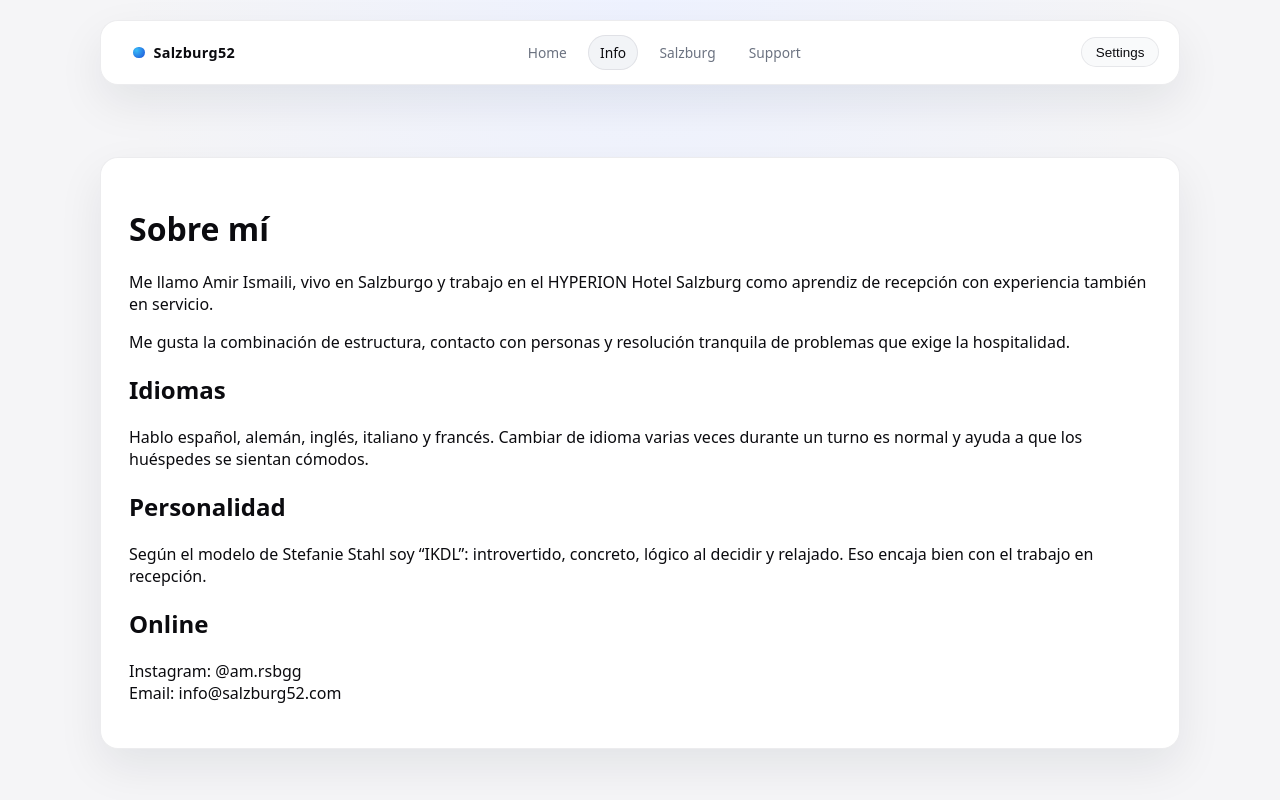
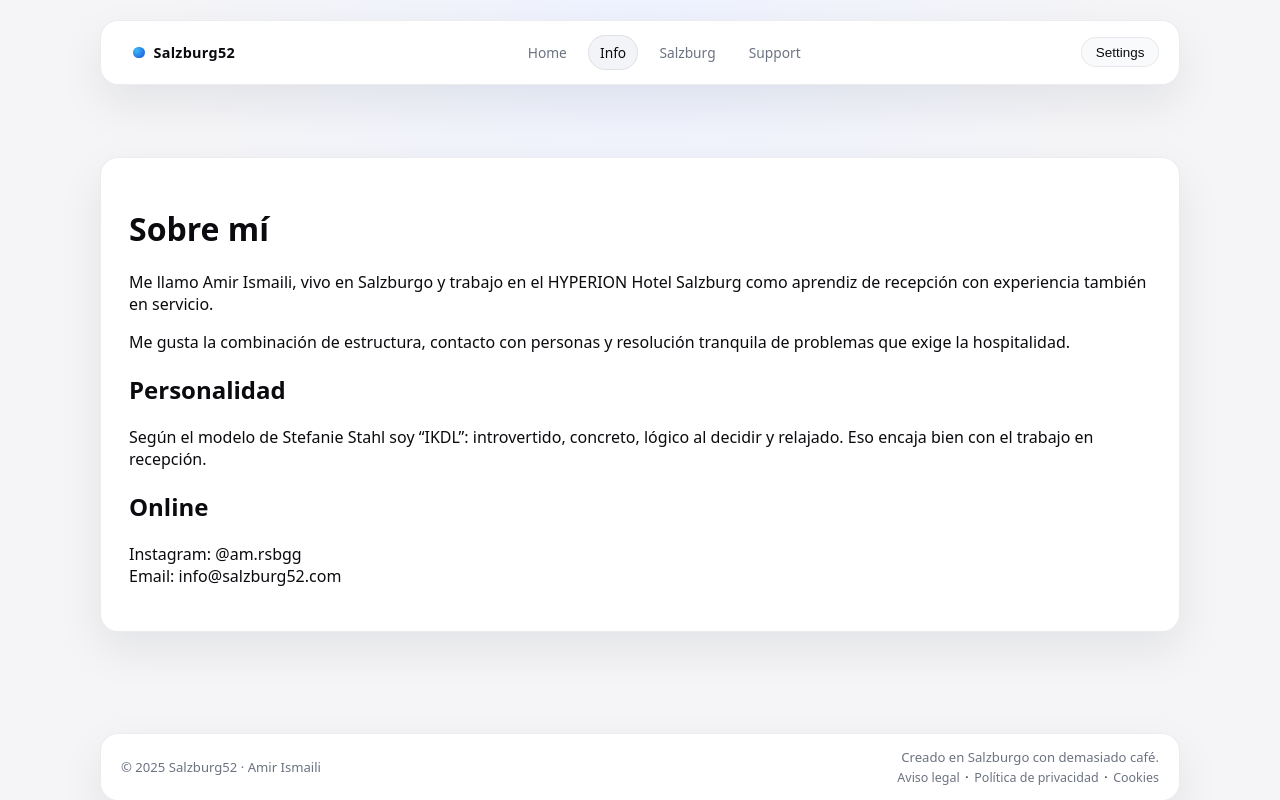
Before and after one commit to luv2loot/salzburg52, a Next.js app: page /es/info in a window 1280 px wide. Shown: the top 800 px of the page. Built offline with nearby package versions, Linux system fonts and the light colour scheme.

Commit message:
Update page.js

```diff
--- a/app/es/info/page.js
+++ b/app/es/info/page.js
@@ -20,13 +20,6 @@ export default function EsInfoPage() {
           <p>
             Me gusta la combinación de estructura, contacto con personas y
             resolución tranquila de problemas que exige la hospitalidad.
-          </p>
-
-          <h2>Idiomas</h2>
-          <p>
-            Hablo español, alemán, inglés, italiano y francés. Cambiar de idioma
-            varias veces durante un turno es normal y ayuda a que los huéspedes
-            se sientan cómodos.
           </p>
 
           <h2>Personalidad</h2>
```
